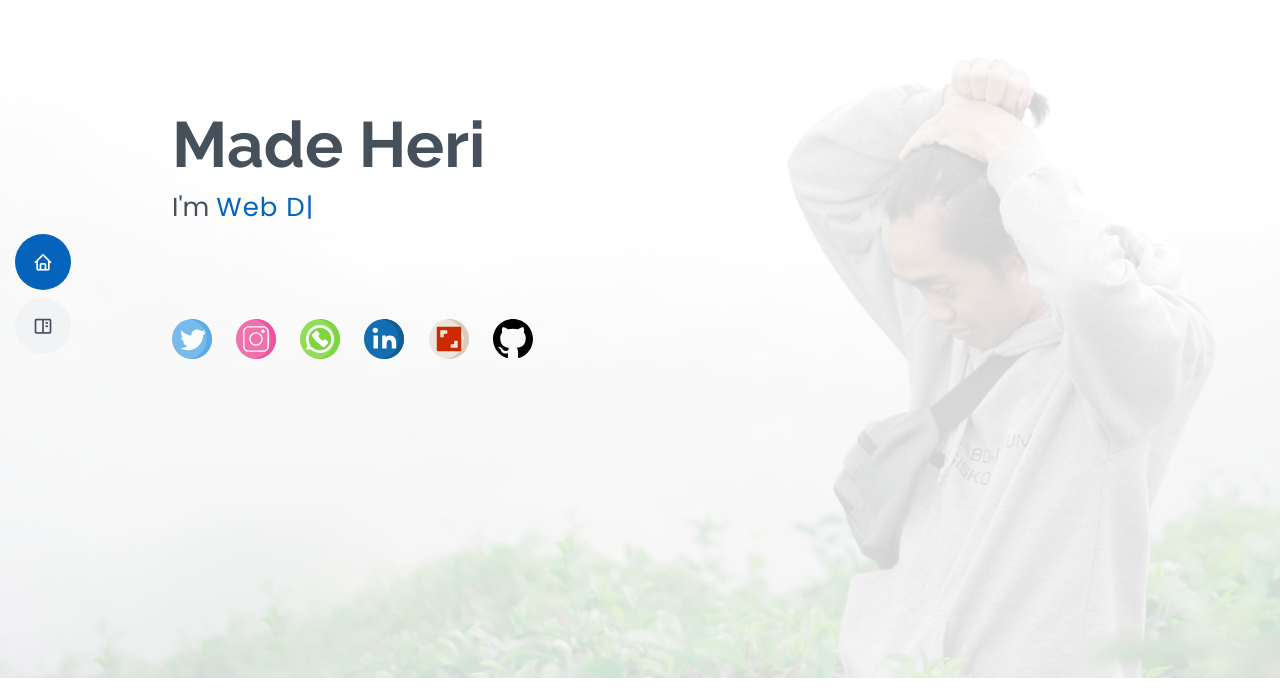
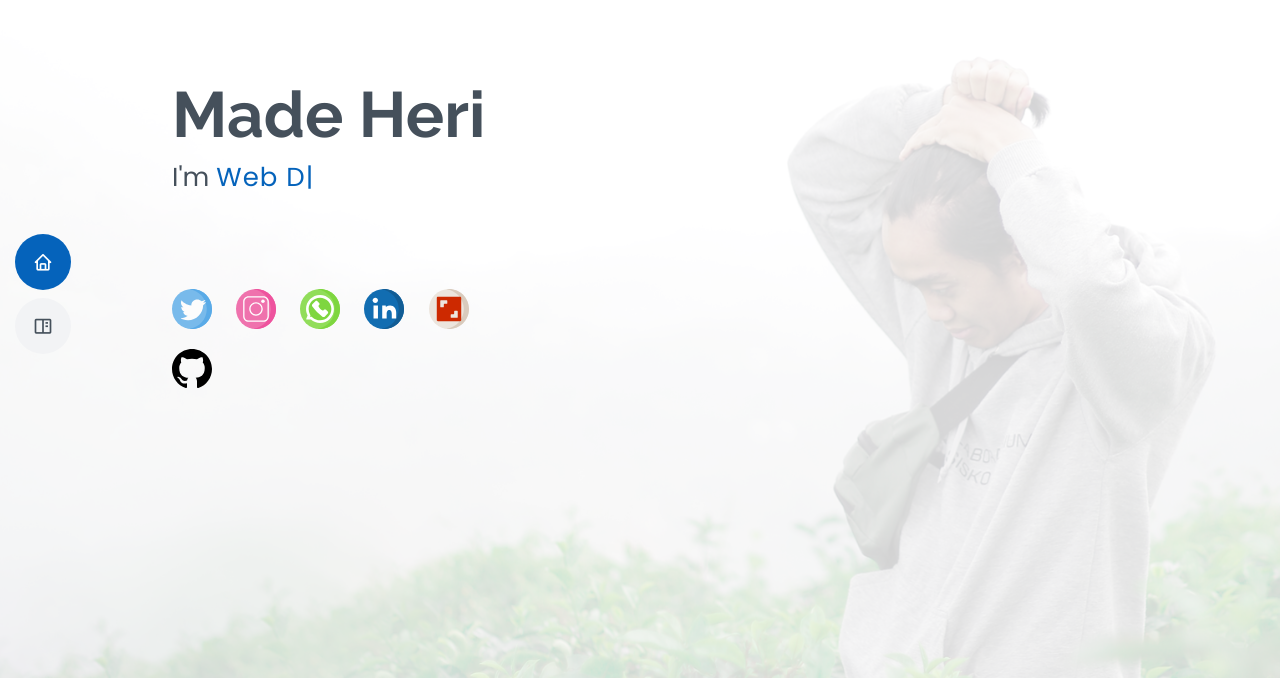
Before and after one commit to HerHeri/ImHeriprtfl, a plain HTML site: page index.html in a window 1280 px wide. Shown: the part 102-800 px from the top of the page. Drawn offline with nearby package versions, Linux system fonts and the light colour scheme.

Commit message:
upt sosmed

```diff
--- a/index.html
+++ b/index.html
@@ -53,8 +53,8 @@
         <a target="_blank" href="https://www.instagram.com/madeheriii/"><img src="./assets/img/socialmedia/instagram.svg" alt="" style="margin-top: -8px; width: 40px;"></a>
         <a target="_blank" title="Whatsapp" href="https://wa.me/6285746762431?text=Hai kak, Salam kenal saya [isi dengan nama anda]"><img src="./assets/img/socialmedia/whatsapp.svg" alt="" style="margin-top: -8px; width: 40px;"></a>
         <a target="_blank" href="https://www.linkedin.com/in/heri-setiawan-68025215b/"><img src="./assets/img/socialmedia/linkedin-svgrepo-com.svg" alt="" style="margin-top: -8px; width: 40px;"></a>
-        <a target="_blank" title="Shutterstock" href="https://www.shutterstock.com/g/ImHeri"><img src="./assets/img/socialmedia/shutterstock.svg" alt="" style="margin-top: -8px; width: 40px;"></a>
-        <a target="_blank" title="Github" href="https://github.com/HerHeri"><img src="./assets/img/socialmedia/github.svg" alt="" style="margin-top: -8px; width: 40px;"></a>
+        <a target="_blank" title="Shutterstock" href="https://www.shutterstock.com/g/ImHeri"><img src="./assets/img/socialmedia/shutterstock.svg" alt="" style="margin-top: -8px; width: 40px;"></a><br>
+        <a target="_blank" title="Github" href="https://github.com/HerHeri"><img src="./assets/img/socialmedia/github.svg" alt="" style="margin-top: 20px; width: 40px;"></a>
       </div>
     </div>
   </section><!-- End Hero -->
```
